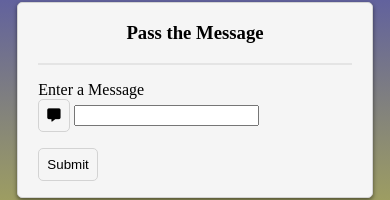
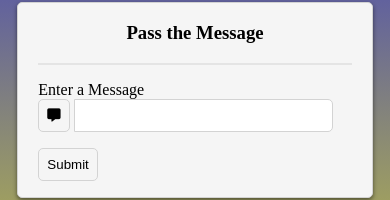
Before and after one commit to orlandoliddell/Message, a plain HTML site: page index.html in a window 390 px wide. Shown: the part 330-530 px from the top of the page. Drawn offline with Linux system fonts and the light colour scheme.

Commit message:
css 480 responsive

```diff
--- a/style.css
+++ b/style.css
@@ -35,3 +35,18 @@ button:hover{
     padding: 0 20px;
     box-shadow: 0px 2px 4px 0px rgba(0, 0, 0, 0.5);
 }
+
+.message input{
+    width: 90%;
+    padding: 8px 0;
+    border-radius: 5px;
+    border: 1px solid lightgray;
+    border-top-left-radius: 0;
+    border-bottom-left-radius: 0;
+}
+
+@media(max-width:480px){
+    .message input{
+        width: 82%;
+    }
+}
```
